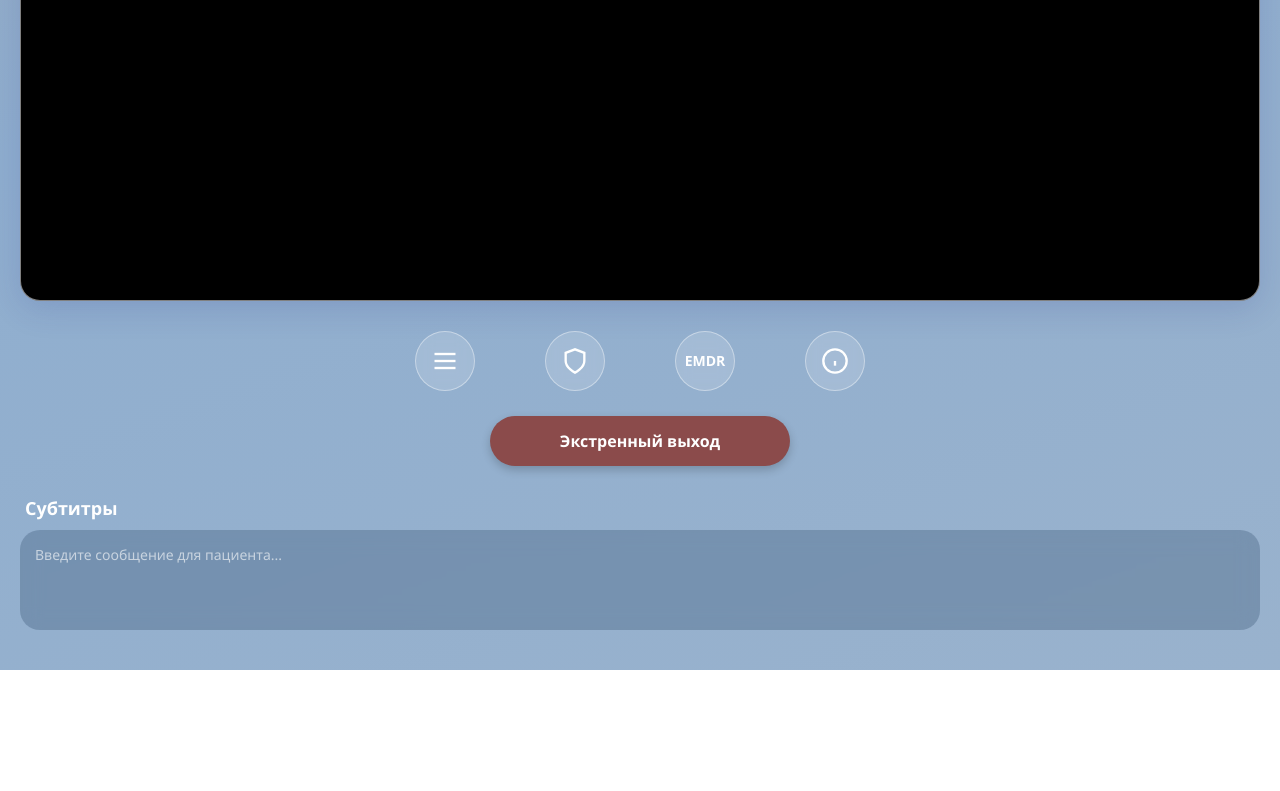
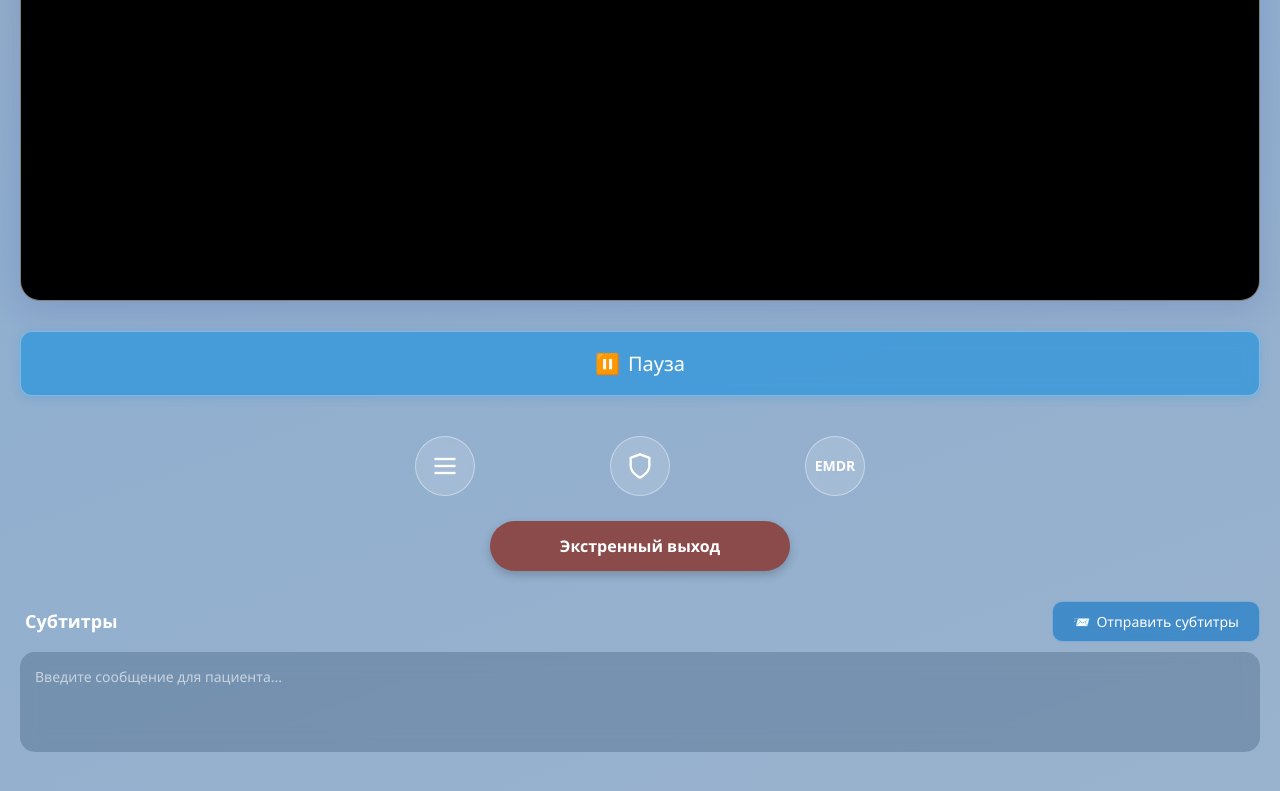
Before and after one commit to Oofersky/reboot-frontend, a website: page src/spectate.html in a window 1280 px wide. Shown: the part 485-1276 px from the top of the page. Before the commit the page ends 1155 px from the top, so only its background shows below. Drawn offline with Linux system fonts and the light colour scheme.

Commit message:
Update spectate.html

```diff
--- a/src/spectate.html
+++ b/src/spectate.html
@@ -177,10 +177,16 @@
             backdrop-filter: blur(8px);
             transition: transform 0.1s;
             flex-shrink: 0;
+            color: white;
+            text-decoration: none;
         }
 
         .glass-btn:active {
             transform: scale(0.95);
+        }
+
+        .glass-btn:hover {
+            background: rgba(255, 255, 255, 0.25);
         }
 
         .glass-btn svg {
@@ -316,6 +322,102 @@
         .modal-btn:active {
             transform: scale(0.98);
         }
+
+        /* --- Стили для механики паузы и сообщений --- */
+        .chat-controls {
+            width: 100%;
+            margin-bottom: 25px;
+        }
+
+        .pause-btn {
+            width: 100%;
+            padding: 18px 35px;
+            font-size: 20px;
+            background: rgba(52, 152, 219, 0.8);
+            color: white;
+            border: none;
+            border-radius: 12px;
+            cursor: pointer;
+            box-shadow: 0 2px 8px rgba(52, 152, 219, 0.3);
+            transition: all 0.2s ease;
+            font-weight: 500;
+            display: flex;
+            justify-content: center;
+            align-items: center;
+            gap: 8px;
+            margin-bottom: 15px;
+            backdrop-filter: blur(8px);
+            border: 1px solid rgba(255, 255, 255, 0.3);
+        }
+
+        .pause-btn:hover {
+            background: rgba(41, 128, 185, 0.9);
+            box-shadow: 0 4px 12px rgba(52, 152, 219, 0.4);
+        }
+
+        .pause-btn:active {
+            transform: scale(0.98);
+        }
+
+        /* Стили для субтитров с кнопкой отправки */
+        .subtitle-section {
+            width: 100%;
+            margin-bottom: 20px;
+        }
+
+        .subtitle-header {
+            display: flex;
+            justify-content: space-between;
+            align-items: center;
+            margin-bottom: 10px;
+        }
+
+        .subtitle-label {
+            font-size: 18px;
+            font-weight: 700;
+            text-align: left;
+            padding-left: 5px;
+            margin: 0;
+        }
+
+        .send-subtitle-btn {
+            padding: 10px 20px;
+            background: rgba(44, 130, 201, 0.8);
+            color: white;
+            border: none;
+            border-radius: 10px;
+            cursor: pointer;
+            font-size: 14px;
+            transition: background 0.2s ease;
+            font-weight: 500;
+            display: flex;
+            justify-content: center;
+            align-items: center;
+            gap: 6px;
+            backdrop-filter: blur(8px);
+            border: 1px solid rgba(255, 255, 255, 0.3);
+            white-space: nowrap;
+        }
+
+        .send-subtitle-btn:hover {
+            background: rgba(37, 115, 167, 0.9);
+        }
+
+        .subtitle-input-with-btn {
+            display: flex;
+            flex-direction: column;
+            gap: 10px;
+        }
+
+        .subtitle-input-container {
+            width: 100%;
+            min-height: 100px;
+            background: rgba(60, 90, 121, 0.35);
+            backdrop-filter: blur(10px);
+            border-radius: 15px;
+            padding: 15px;
+            margin-bottom: 0;
+        }
     </style>
 </head>
 <body>
@@ -345,6 +447,14 @@
             <img id="videoStream" src="" alt="Stream">
         </div>
 
+        <!-- Механика паузы -->
+        <div class="chat-controls">
+            <button class="pause-btn" onclick="sendToGodot()">
+                <span id="pauseIcon">⏸️</span>
+                <span id="pauseText">Пауза</span>
+            </button>
+        </div>
+
         <div class="controls-row">
             <button class="glass-btn">
                 <svg viewBox="0 0 24 24"><line x1="3" y1="12" x2="21" y2="12"></line><line x1="3" y1="6" x2="21" y2="6"></line><line x1="3" y1="18" x2="21" y2="18"></line></svg>
@@ -352,11 +462,10 @@
             <button class="glass-btn">
                 <svg viewBox="0 0 24 24"><path d="M12 22s8-4 8-10V5l-8-3-8 3v7c0 6 8 10 8 10z"></path></svg>
             </button>
-            <button class="glass-btn">
+
+            <!-- Кнопка EMDR с подключенной функцией -->
+            <button class="glass-btn" onclick="startEmdr()">
                 <span>EMDR</span>
-            </button>
-            <button class="glass-btn">
-                <svg viewBox="0 0 24 24"><circle cx="12" cy="12" r="10"></circle><line x1="12" y1="16" x2="12" y2="12"></line><line x1="12" y1="8" x2="12.01" y2="8"></line></svg>
             </button>
         </div>
 
@@ -364,9 +473,20 @@
             Экстренный выход
         </button>
 
-        <div class="subtitle-label">Субтитры</div>
-        <div class="subtitle-input-container">
-            <textarea class="subtitle-input" placeholder="Введите сообщение для пациента..."></textarea>
+        <!-- Субтитры с кнопкой отправки -->
+        <div class="subtitle-section">
+            <div class="subtitle-header">
+                <div class="subtitle-label">Субтитры</div>
+                <button class="send-subtitle-btn" onclick="sendSubtitleMessage()">
+                    <span>📨</span>
+                    <span>Отправить субтитры</span>
+                </button>
+            </div>
+            <div class="subtitle-input-with-btn">
+                <div class="subtitle-input-container">
+                    <textarea class="subtitle-input" id="subtitleInput" placeholder="Введите сообщение для пациента..."></textarea>
+                </div>
+            </div>
         </div>
 
     </div>
@@ -375,7 +495,7 @@
     <div id="ipModal" class="modal-overlay">
         <div class="modal-box">
             <div class="modal-title">Ошибка подключения</div>
-            <div class="modal-desc">Не удалось подключиться к стандартному адресу localhost:8081.<br>Введите IP адрес и порт вручную:</div>
+            <div class="modal-desc">Не удалось подключиться к стандартному адресу localhost:8081.<br>Введите IP адрес и порт видео-потока:</div>
 
             <input type="text" id="customIpInput" class="ip-input" placeholder="192.168.0.100:81" value="192.168.">
 
@@ -388,84 +508,156 @@
         const startBtn = document.getElementById('startBtn');
         const reconnectBtn = document.getElementById('reconnectBtn');
         const statusText = document.getElementById('statusText');
+        const subtitleInput = document.getElementById('subtitleInput');
 
         const ipModal = document.getElementById('ipModal');
         const customIpInput = document.getElementById('customIpInput');
 
-        // Исходный адрес по умолчанию
-        const DEFAULT_URL = 'http://localhost:8081';
+        // Исходные настройки
+        const DEFAULT_STREAM_URL = 'http://localhost:8081';
+        const DEFAULT_CONTROL_URL = 'http://localhost:9080';
 
-        // Текущий рабочий адрес (может меняться)
-        let currentStreamUrl = DEFAULT_URL;
+        // Текущие рабочие адреса
+        let currentStreamUrl = DEFAULT_STREAM_URL;
+        let currentControlUrl = DEFAULT_CONTROL_URL;
+
         let isStreaming = false;
+        let isFirstAttempt = true;
+        let isPaused = false;
 
-        // Флаг, чтобы понимать, первый ли это запуск (для авто-показа модалки)
-        let isFirstAttempt = true;
+        // --- ФУНКЦИИ УПРАВЛЕНИЯ (TCP) ---
+
+        function sendToGodot() {
+            const btn = document.querySelector('.pause-btn');
+            const icon = document.getElementById('pauseIcon');
+            const text = document.getElementById('pauseText');
+
+            // Анимация нажатия
+            btn.style.transform = 'scale(0.98)';
+            setTimeout(() => { btn.style.transform = ''; }, 150);
+
+            // Отправка запроса (используем динамический URL)
+            fetch(`${currentControlUrl}/button_pressed`)
+                .then(response => {
+                    isPaused = !isPaused;
+                    if (isPaused) {
+                        icon.textContent = '▶️';
+                        text.textContent = 'Продолжить';
+                    } else {
+                        icon.textContent = '⏸️';
+                        text.textContent = 'Пауза';
+                    }
+                    console.log("Статус паузы изменен");
+                })
+                .catch(err => {
+                    console.error("Ошибка паузы:", err);
+                    btn.style.background = '#e74c3c';
+                    setTimeout(() => {
+                        btn.style.background = isPaused ? 'rgba(41, 128, 185, 0.9)' : 'rgba(52, 152, 219, 0.8)';
+                    }, 1000);
+                });
+        }
+
+        // НОВАЯ ФУНКЦИЯ ДЛЯ EMDR
+        function startEmdr() {
+            const btn = event.currentTarget; // Получаем нажатую кнопку
+
+            // Анимация
+            btn.style.transform = 'scale(0.9)';
+            setTimeout(() => { btn.style.transform = ''; }, 150);
+
+            console.log("Отправка команды EMDR...");
+
+            fetch(`${currentControlUrl}/emdr_start`)
+                .then(response => {
+                    console.log("EMDR меню открыто в игре");
+                    // Визуальный отклик - кратковременно меняем цвет
+                    const originalBg = btn.style.background;
+                    btn.style.background = 'rgba(75, 139, 90, 0.5)'; // Зеленоватый
+                    setTimeout(() => { btn.style.background = originalBg; }, 500);
+                })
+                .catch(err => {
+                    console.error("Ошибка EMDR:", err);
+                    btn.style.background = 'rgba(139, 75, 75, 0.5)'; // Красноватый при ошибке
+                    setTimeout(() => { btn.style.background = ''; }, 1000);
+                });
+        }
+
+        function sendSubtitleMessage() {
+            const message = subtitleInput.value.trim();
+
+            if(message) {
+                fetch(`${currentControlUrl}/chat_message`, {
+                    method: "POST",
+                    body: message
+                })
+                .then(response => {
+                    console.log("Сообщение отправлено:", message);
+                    const sendBtn = document.querySelector('.send-subtitle-btn');
+                    const originalText = sendBtn.innerHTML;
+                    sendBtn.innerHTML = '<span>✓</span><span>Отправлено</span>';
+                    sendBtn.style.background = 'rgba(39, 174, 96, 0.8)';
+
+                    setTimeout(() => {
+                        sendBtn.innerHTML = originalText;
+                        sendBtn.style.background = 'rgba(44, 130, 201, 0.8)';
+                    }, 1500);
+                })
+                .catch(err => {
+                    console.error("Ошибка отправки чата:", err);
+                });
+            }
+        }
+
+        subtitleInput.addEventListener('keydown', function(e) {
+            if(e.ctrlKey && e.key === 'Enter') {
+                sendSubtitleMessage();
+            }
+        });
+
+        // --- ФУНКЦИИ ВИДЕО И ПОДКЛЮЧЕНИЯ ---
 
         function startStream() {
             if (isStreaming) return;
-
-            // Скрываем кнопку play, показываем статус
             startBtn.style.display = 'none';
             statusText.style.display = 'block';
             statusText.textContent = 'Поиск сервера...';
-
             attemptConnection(currentStreamUrl);
         }
 
         function attemptConnection(url) {
-            // Сбрасываем src перед установкой нового
             videoStream.src = '';
-
-            // Добавляем время, чтобы избежать кэширования
             const timeStampedUrl = url + (url.includes('?') ? '&' : '?') + 't=' + new Date().getTime();
 
-            // Устанавливаем обработчики ДО присвоения src
             videoStream.onload = function() {
-                // Успешное соединение
                 console.log("Connected to " + url);
                 statusText.style.display = 'none';
                 videoStream.style.display = 'block';
                 reconnectBtn.style.display = 'flex';
                 isStreaming = true;
-                isFirstAttempt = false; // Сбрасываем флаг первой попытки
+                isFirstAttempt = false;
             };
 
             videoStream.onerror = function() {
                 console.log("Error connecting to " + url);
-
-                // Если это была первая попытка и она не удалась — показываем ввод IP
                 if (isFirstAttempt) {
                     statusText.textContent = 'Сервер не найден';
                     videoStream.style.display = 'none';
                     openIpModal();
                 } else {
-                    // Если это реконнект или уже был введен IP, просто пишем ошибку
                     statusText.textContent = 'Ошибка соединения';
                     statusText.style.display = 'block';
                     videoStream.style.display = 'none';
-
-                    // Если мы уже не в первой попытке, возвращаем кнопку Play
-                    // чтобы можно было нажать и попробовать снова (или реконнект)
-                     if (!isStreaming) {
-                        // Можно показать модалку снова, если совсем всё плохо
-                        // но пока просто оставим текст
-                    }
                 }
             };
-
-            // Запуск загрузки
             videoStream.src = timeStampedUrl;
         }
 
-        // Открытие модального окна
         function openIpModal() {
             ipModal.style.display = 'flex';
             customIpInput.focus();
-            // Можно предзаполнить старым значением, если нужно
         }
 
-        // Обработка кнопки в модальном окне
         function saveAndConnect() {
             let inputVal = customIpInput.value.trim();
 
@@ -474,21 +666,25 @@
                 return;
             }
 
-            // Добавляем http:// если пользователь забыл
             if (!inputVal.startsWith('http://') && !inputVal.startsWith('https://')) {
                 inputVal = 'http://' + inputVal;
             }
 
-            // Обновляем глобальную переменную URL
+            // 1. Обновляем адрес видео-потока (порт обычно 8081)
             currentStreamUrl = inputVal;
 
-            // Закрываем окно
+            // 2. Обновляем адрес управления (порт 9080)
+            // Мы берем ту же часть IP, но меняем порт
+            try {
+                const urlObj = new URL(inputVal);
+                // Используем тот же хостнейм (IP), но жестко ставим порт 9080 для управления
+                currentControlUrl = `${urlObj.protocol}//${urlObj.hostname}:9080`;
+                console.log("Control URL updated to:", currentControlUrl);
+            } catch (e) {
+                console.warn("Не удалось распарсить URL для управления, используем дефолт");
+            }
+
             ipModal.style.display = 'none';
-
-            // Считаем, что мы уже "попробовали" дефолт, так что флаг firstAttempt сбрасываем,
-            // чтобы при ошибке ввода IP просто писалось "Ошибка", а не снова открывалась модалка (хотя можно и оставить).
-            // Но лучше позволить ошибке сработать, чтобы пользователь мог нажать реконнект.
-            // Однако логичнее: если пользователь ввел новый IP, мы пытаемся подключиться как в первый раз к этому IP.
             statusText.textContent = 'Подключение к ' + inputVal + '...';
             statusText.style.display = 'block';
 
@@ -496,15 +692,11 @@
         }
 
         function tryReconnect() {
-            // Анимация кнопки
             reconnectBtn.style.transform = 'rotate(180deg)';
             setTimeout(() => reconnectBtn.style.transform = 'rotate(0deg)', 300);
-
             statusText.textContent = 'Реконнект...';
             statusText.style.display = 'block';
             videoStream.style.display = 'none';
-
-            // Пытаемся снова подключиться к ТЕКУЩЕМУ сохраненному адресу
             attemptConnection(currentStreamUrl);
         }
 
@@ -515,11 +707,10 @@
             startBtn.style.display = 'flex';
             statusText.style.display = 'none';
             isStreaming = false;
-            isFirstAttempt = true; // Сбрасываем для следующего "чистого" запуска
+            isFirstAttempt = true;
             alert('Экстренный выход активирован');
         }
 
-        // Позволить нажать Enter в поле ввода IP
         customIpInput.addEventListener("keypress", function(event) {
             if (event.key === "Enter") {
                 saveAndConnect();
```
